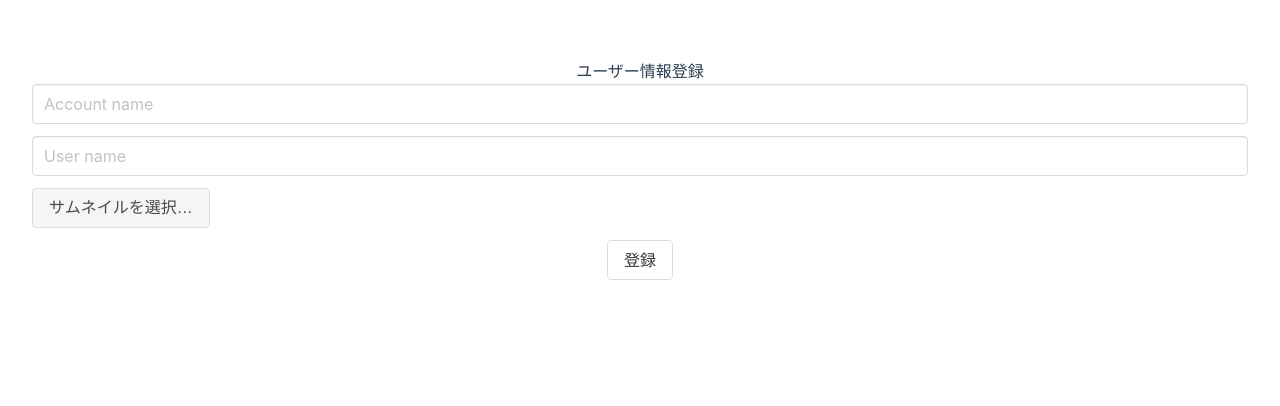
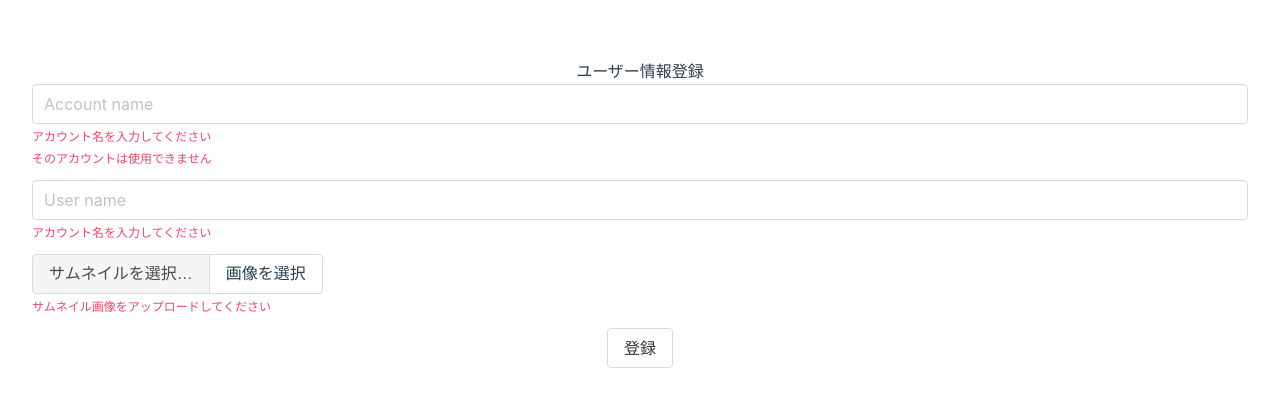
Before and after one commit to SuenagaRyoko/Vue-post-app, a Vue app: page /resister in a window 1280 px wide. Shown: the top 406 px of the page. Built offline with nearby package versions, Linux system fonts and the light colour scheme; no server answers; sample sign-in values are in the browser's storage.

Commit message:
バリデーションエラー表示

```diff
--- a/src/components/Resister.vue
+++ b/src/components/Resister.vue
@@ -11,6 +11,8 @@
           @change="idExists(); accountNameEntered()"
         >
       </p>
+      <p v-if="!validate.required[0].accountName" class="help is-danger text-align-l">アカウント名を入力してください</p>
+      <p v-if="!validate.unique[0].accountName" class="help is-danger text-align-l">そのアカウントは使用できません</p>
     </div>
     <div class="field">
       <p class="control">
@@ -22,18 +24,27 @@
           @change="userNameEntered()"
         >
       </p>
+      <p v-if="!validate.required[1].userName" class="help is-danger text-align-l">アカウント名を入力してください</p>
     </div>
     <div class="field">
-      <div class="control">
-        <div class="file">
-          <label class="file-label">
-            <input class="file-input" type="file" @change.prevent="uploadFile">
-            <span class="file-cta">
-              <span class="file-label">サムネイルを選択…</span>
+      <div class="file has-name">
+        <label class="file-label">
+          <input
+            class="file-input"
+            type="file" name="resume"
+            @change.prevent="uploadFile"
+          >
+          <span class="file-cta">
+            <span class="file-label">
+              サムネイルを選択…
             </span>
-          </label>
-        </div>
+          </span>
+          <span class="file-name">
+            {{ imageName }}
+          </span>
+        </label>
       </div>
+      <p v-if="!validate.required[2].image" class="help is-danger text-align-l">サムネイル画像をアップロードしてください</p>
     </div>
     <div class="field">
       <p class="control">
@@ -52,7 +63,7 @@ export default {
       uid: "",
       accountName: "",
       userName: "",
-      imageName: "",
+      imageName: "画像を選択",
       imageUrl: "",
       imageFile: "",
       isAccountNameFocused: false,
@@ -95,7 +106,10 @@ export default {
     idExists() {
       this.isAccountNameFocused = true;
       const userRef = firebase.firestore().collection("users");
-
+      if (this.accountName === 0 || this.accountName === null || this.accountName === "") {
+        this.validate.unique[0].accountName = false;
+        return;
+      }
       userRef
         .where("accountName", "==", this.accountName)
         .get()
@@ -126,10 +140,14 @@ export default {
             this.imageFile = files[0];
             this.imageName = files[0].name;
             console.log(`uploaded image! => ${this.imageName}`);
-            this.validate.required[2].imageRequire = true;
+            this.validate.required[2].image = true;
+          } else {
+            this.validate.required[2].image = false;
           }
+        } else {
+          this.validate.required[2].image = false;
         }
-        this.validate.required[2].imageRequire = false;
+
       });
     },
     isValid() {
@@ -209,4 +227,7 @@ export default {
   max-width: 980px;
   margin: auto;
 }
+.text-align-l{
+  text-align: left;
+}
 </style>
```
